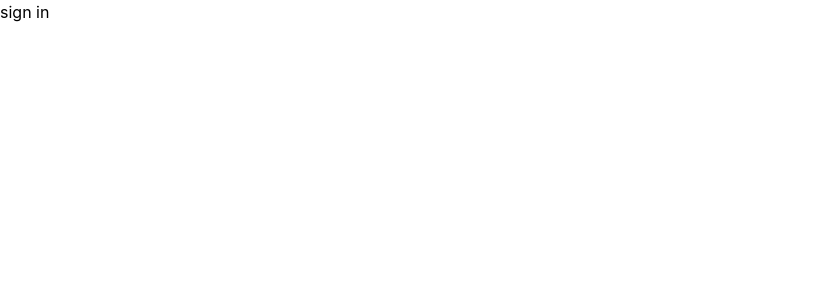
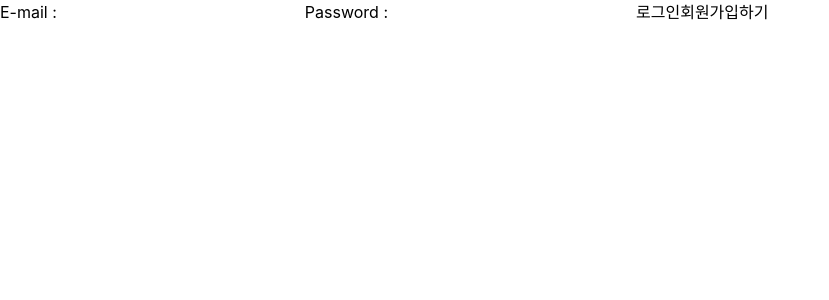
Before and after one commit to 0gunkim/wanted-pre-onboarding-frontend, a React (Create React App) app: page / in a window 1280 px wide. Shown: the top 300 px of the page, without its empty margins (0-829 px from the left). Built offline with nearby package versions, Linux system fonts and the light colour scheme.

Commit message:
:sparkles:ADD.로그인 기능 & 뼈대 구현

```diff
--- a/src/components/common/ui/Button.jsx
+++ b/src/components/common/ui/Button.jsx
@@ -1,5 +1,15 @@
 import React from "react";
 
-export default function Button() {
-  return <button>버튼</button>;
+export default function Button(props) {
+  const { type = "submit", test_id, label, onClick, disabled } = props;
+  return (
+    <button
+      type={type}
+      data-testid={test_id}
+      onClick={onClick}
+      disabled={disabled}
+    >
+      {label}
+    </button>
+  );
 }
--- a/src/components/common/ui/Input.jsx
+++ /dev/null
@@ -1,9 +0,0 @@
-import React from "react";
-
-export default function Input() {
-  return (
-    <label>
-      <input type="chckbox" />
-    </label>
-  );
-}
--- /dev/null
+++ b/src/components/common/util/vaild.js
@@ -0,0 +1,8 @@
+export const vaildEmail = (email) => {
+  const regex = /^[A-Z0-9._%+-]+@[A-Z0-9.-]+\.[A-Z]{2,}$/i;
+  return regex.test(email);
+};
+export const validPassword = (password) => {
+  const regex = /^.{8,}$/;
+  return regex.test(password);
+};
--- a/src/pages/SignIn.jsx
+++ b/src/pages/SignIn.jsx
@@ -1,5 +1,68 @@
-import React from "react";
+import React, { useEffect, useState } from "react";
+import Button from "../components/common/ui/Button";
+import { useNavigate } from "react-router-dom";
+import { vaildEmail, validPassword } from "../components/common/util/vaild";
+export default function SignIn() {
+  const navigate = useNavigate();
 
-export default function SignIn() {
-  return <div>sign in</div>;
+  const [email, setEmail] = useState();
+  const [password, setPassword] = useState();
+
+  const [isEmail, setIsEmail] = useState(false);
+  const [isPassword, setIsPassword] = useState(false);
+
+  const data = {
+    email: email,
+    password: password,
+  };
+  const loginSubmit = (e) => {
+    e.preventDefault();
+    console.log(data);
+  };
+  const emailHandle = (e) => {
+    const inputValue = e.target.value;
+    setEmail(inputValue);
+    const isVaildEmail = vaildEmail(inputValue);
+    setIsEmail(isVaildEmail);
+  };
+  const passwordHandle = (e) => {
+    const inputValue = e.target.value;
+    setPassword(inputValue);
+    const isVaildPassword = validPassword(inputValue);
+    console.log(isVaildPassword);
+    setIsPassword(isVaildPassword);
+  };
+
+  const moveSignUp = () => {
+    navigate("/signup");
+  };
+  return (
+    <form onSubmit={loginSubmit}>
+      <label htmlFor="email_input">
+        <span>E-mail :</span>
+        <input
+          data-testid="email-input"
+          id="email_input"
+          onChange={emailHandle}
+          autoComplete="email"
+        />
+      </label>
+      <label htmlFor="password_input">
+        <span>Password :</span>
+        <input
+          type="password"
+          data-testid="password-input"
+          id="password_input"
+          onChange={passwordHandle}
+          autoComplete="password"
+        />
+      </label>
+      <Button
+        test_id={"signin-button"}
+        label={"로그인"}
+        disabled={!isPassword}
+      />
+      <Button label={"회원가입하기"} type={"button"} onClick={moveSignUp} />
+    </form>
+  );
 }
```
Also changed, not shown: src/index.js (+8 -8 lines).
